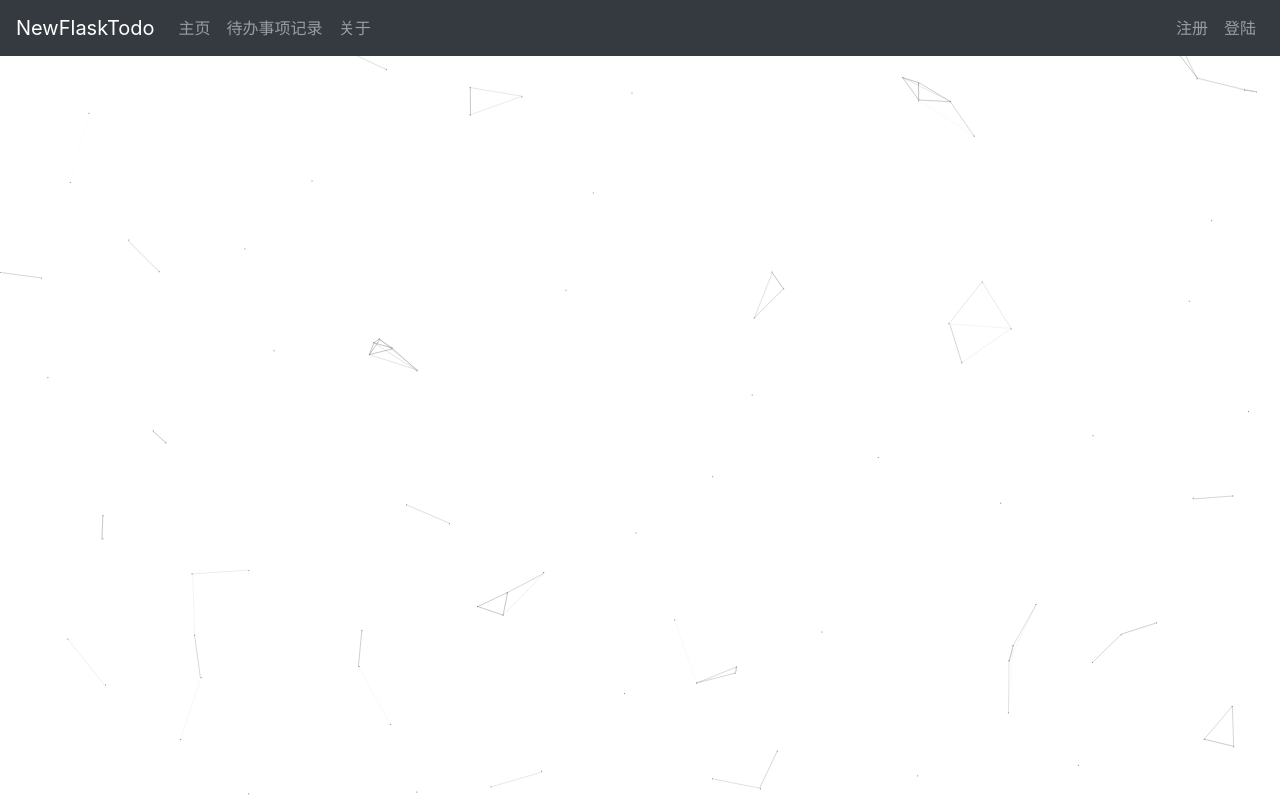
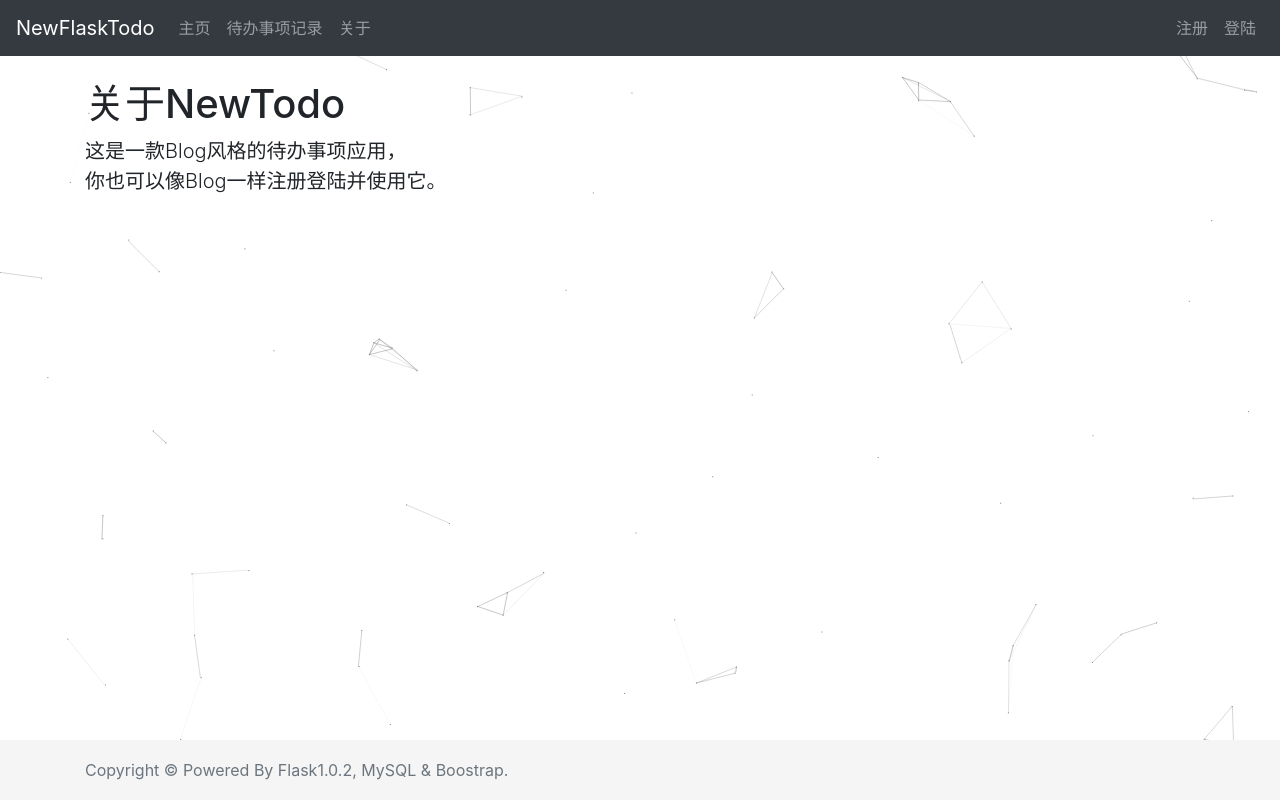
Before and after one commit to AIM-1993/NewFlaskTodo, a Flask app: page /about in a window 1280 px wide. Run offline with Flask 2, Linux system fonts and the light colour scheme; some libraries are stand-ins or nearby versions.

Commit message:
增加了footer

```diff
--- /dev/null
+++ b/newFlaskTodo/static/css/layout.css
@@ -0,0 +1,8 @@
+.footer {
+    position: absolute;
+    bottom: 0;
+    width: 100%;
+    height: 60px;
+    line-height: 60px;
+    background-color: #f5f5f5;
+}
--- a/newFlaskTodo/templates/about.html
+++ b/newFlaskTodo/templates/about.html
@@ -1,5 +1,9 @@
 {% extends 'layout.html' %}
 
 {% block body %}
-
+  <div class="starter-template">
+    <br>
+    <h1>关于NewTodo</h1>
+    <p class="lead">这是一款Blog风格的待办事项应用，<br> 你也可以像Blog一样注册登陆并使用它。</p>
+  </div>
 {% endblock %}
--- a/newFlaskTodo/templates/layout.html
+++ b/newFlaskTodo/templates/layout.html
@@ -5,15 +5,21 @@
     <meta http-equiv="X-UA-Compatible" content="IE=edge">
     <title>Page Title</title>
     <meta name="viewport" content="width=device-width, initial-scale=1">
+    <link rel="stylesheet" href="../static/css/layout.css">
     <link rel="stylesheet" href="https://cdn.bootcss.com/bootstrap/4.0.0/css/bootstrap.min.css" integrity="sha384-Gn5384xqQ1aoWXA+058RXPxPg6fy4IWvTNh0E263XmFcJlSAwiGgFAW/dAiS6JXm" crossorigin="anonymous">
   </head>
   <body>
     {% include 'includes/_navbar.html' %}
-  <div class="container">
+    <main role="main" class="container">
       {% include 'includes/_messages.html' %}
       {% block body %}{% endblock %}
+    </main>
+    <footer class="footer">
+      <div class="container">
+        <span class="text-muted sticky-footer">Copyright © Powered By Flask1.0.2, MySQL & Boostrap.</span>
       </div>
-</body>
+    </footer>
+
     <script type="text/javascript" src="../static/js/canvas.js"></script>
     <script src="https://cdn.bootcss.com/jquery/3.2.1/jquery.slim.min.js" integrity="sha384-KJ3o2DKtIkvYIK3UENzmM7KCkRr/rE9/Qpg6aAZGJwFDMVNA/GpGFF93hXpG5KkN" crossorigin="anonymous"></script>
     <script src="https://cdn.bootcss.com/popper.js/1.12.9/umd/popper.min.js" integrity="sha384-ApNbgh9B+Y1QKtv3Rn7W3mgPxhU9K/ScQsAP7hUibX39j7fakFPskvXusvfa0b4Q" crossorigin="anonymous"></script>
@@ -22,4 +28,5 @@
     <script type="text/javascript">
       ClassicEditor.create( document.querySelector( '#editor' ) )
     </script>
+  </body>
 </html>
```
Lines whose indentation alone changed are shown as unchanged.
